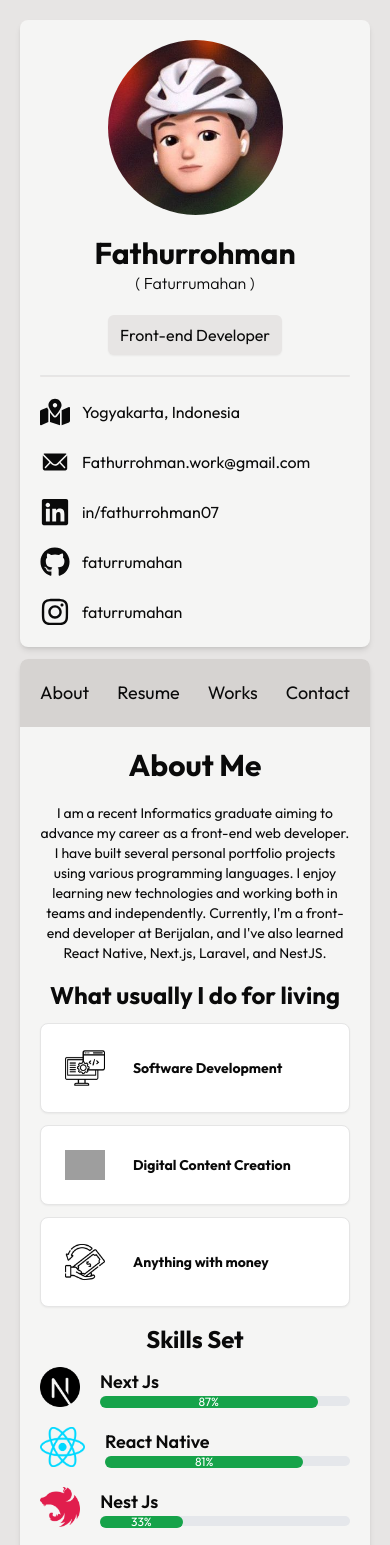
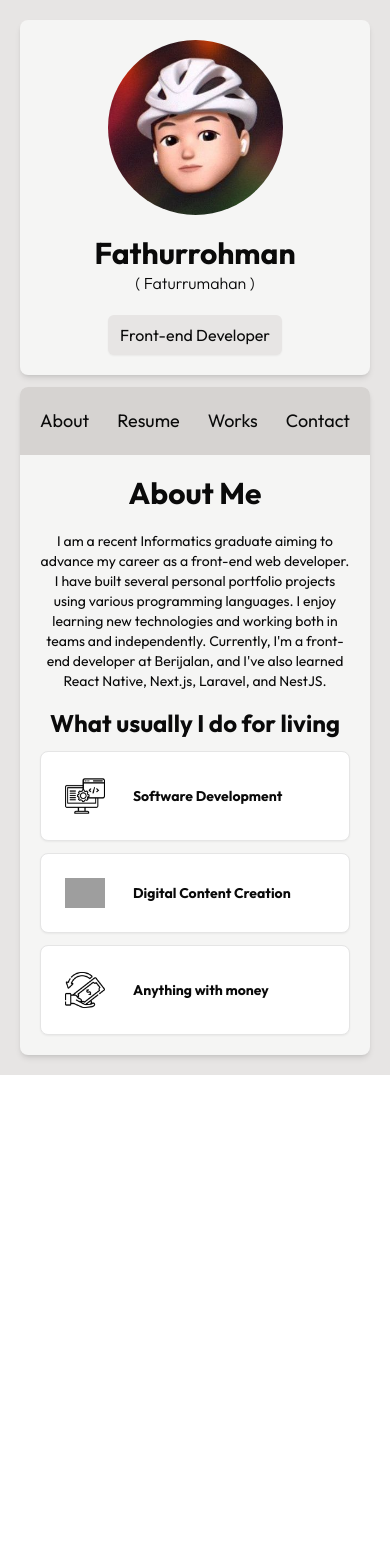
Before and after one commit to faturrumahan/faturrumahan-porto-next, a Next.js app: page / in a window 390 px wide. Shown: the top 1545 px of the page. After the commit the page ends 1075 px from the top, so only its background shows below. Built offline with nearby package versions, Linux system fonts and the light colour scheme; grey boxes are pictures that could not be loaded.

Commit message:
feat: refactor for mobile view

```diff
--- a/app/layout.tsx
+++ b/app/layout.tsx
@@ -11,7 +11,7 @@ const fontSans = FontSans({
 });
 
 export const metadata: Metadata = {
-  title: "Faturrumahan",
+  title: { template: "Faturrumahan | %s", default: "Faturrumahan" },
   description: "faturrumahan portofolio page",
 };
 
--- a/app/page.tsx
+++ b/app/page.tsx
@@ -3,7 +3,7 @@ import ProfileBar from "@/components/organism/ProfileBar";
 
 export default function Home() {
   return (
-    <main className="flex flex-wrap gap-3 p-5 bg-stone-200 min-h-screen lg:p-10 lg:gap-5">
+    <main className="flex max-lg:flex-col gap-3 p-5 bg-stone-200 min-h-screen lg:p-10 lg:gap-5">
       <ProfileBar />
       <ContentBar />
     </main>
--- a/components/atoms/ContentItems/About/index.tsx
+++ b/components/atoms/ContentItems/About/index.tsx
@@ -2,6 +2,8 @@ import { Card } from "@/components/ui/card";
 import { experienceItems, skillItems, todoItems } from "@/lib/data";
 import Image from "next/image";
 import React from "react";
+import ExperienceLists from "../../ExperienceLists";
+import SkillLists from "../../SkillLists";
 
 const About = () => {
   return (
@@ -75,66 +77,12 @@ const About = () => {
           ))}
         </div>
       </section>
-      <div className="max-lg:flex max-lg:flex-col lg:grid lg:grid-cols-2 gap-5">
-        <section id="experience" className="max-lg:hidden">
-          <h3 className="font-bold text-2xl mb-3">Experiences</h3>
-          <ol className="relative border-s border-gray-300">
-            {experienceItems.toReversed().map((item, index) => (
-              <li key={index + item.title} className="ms-4">
-                <div className="absolute w-3 h-3 bg-gray-300 rounded-full mt-1.5 -start-1.5 border"></div>
-                <p className="mb-1 text-sm font-normal leading-none text-gray-400">
-                  {item.date.start + " - " + (item.date.end || "Now")}
-                </p>
-                <h3 className="text-lg font-semibold">
-                  {item.title} at {item.company}{" "}
-                  <span className="text-gray-500 text-sm">
-                    {" "}
-                    - {item.status}
-                  </span>
-                </h3>
-                <p className="mb-4 text-base font-normal text-gray-500">
-                  {item.description}
-                </p>
-              </li>
-            ))}
-          </ol>
+      <div className="lg:grid lg:grid-cols-2 gap-5 max-lg:hidden">
+        <section id="experience">
+          <ExperienceLists />
         </section>
         <section id="skill">
-          <h3 className="font-bold text-2xl mb-3 max-lg:text-center">
-            Skills Set
-          </h3>
-          <div className="flex flex-col gap-5">
-            {skillItems.map((item, index) => (
-              <div key={index} className="flex gap-5 items-center">
-                <Image
-                  src={item.image}
-                  alt={item.title + "logo"}
-                  width={0}
-                  height={0}
-                  sizes="100vw"
-                  className="w-fit h-10"
-                />
-                <div className="w-full">
-                  <h5 className="text-lg font-semibold">{item.title}</h5>
-                  <div className="w-full bg-gray-200 rounded-full h-2.5">
-                    <div
-                      className="bg-green-600 h-3 rounded-full text-white"
-                      style={{ width: item.level }}
-                    >
-                      <p className="flex items-center text-xs leading-none justify-center">
-                        {item.level}
-                      </p>
-                    </div>
-                  </div>
-                </div>
-              </div>
-            ))}
-            <p className="text-sm text-gray-500 max-lg:text-center">
-              Disclaimer: The confidence levels indicated here reflect my
-              proficiency in various programming languages. You are welcome to
-              assess my skill level based on my recent work and projects.
-            </p>
-          </div>
+          <SkillLists />
         </section>
       </div>
     </div>
--- a/components/atoms/ContentItems/Resume/index.tsx
+++ b/components/atoms/ContentItems/Resume/index.tsx
@@ -1,21 +1,12 @@
-import Images from "@/assets/Images";
-import Image from "next/image";
 import React from "react";
+import ExperienceLists from "../../ExperienceLists";
+import SkillLists from "../../SkillLists";
 
 const Resume = () => {
   return (
-    <div className="flex flex-col w-full h-full justify-center items-center gap-10 lg:mt-16">
-      <Image
-        src={Images.CONSTRUCTION}
-        alt="construction"
-        width={0}
-        height={0}
-        sizes="100vw"
-        className="w-1/2 h-fit"
-      />
-      <p className="max-lg:text-center lg:text-2xl">
-        This page is not done yet. Please comeback again later
-      </p>
+    <div className="flex flex-col gap-3">
+      <ExperienceLists />
+      <SkillLists />
     </div>
   );
 };
--- a/components/atoms/ContentItems/Works/index.tsx
+++ b/components/atoms/ContentItems/Works/index.tsx
@@ -35,7 +35,7 @@ const Works = () => {
     <>
       <section
         id="works-header"
-        className="flex lg:gap-10 max-lg:justify-between"
+        className="flex md:gap-10 justify-between md:justify-center lg:justify-start"
       >
         <h2
           className={`cursor-pointer hover:underline underline-offset-4 ${
--- /dev/null
+++ b/components/atoms/ExperienceLists/index.tsx
@@ -0,0 +1,29 @@
+import { experienceItems } from "@/lib/data";
+import React from "react";
+
+const ExperienceLists = () => {
+  return (
+    <>
+      <h3 className="font-bold text-2xl mb-3">Experiences</h3>
+      <ol className="relative border-s border-gray-300">
+        {experienceItems.toReversed().map((item, index) => (
+          <li key={index + item.title} className="ms-4">
+            <div className="absolute w-3 h-3 bg-gray-300 rounded-full mt-1.5 -start-1.5 border"></div>
+            <p className="mb-1 text-sm font-normal leading-none text-gray-400">
+              {item.date.start + " - " + (item.date.end || "Now")}
+            </p>
+            <h3 className="text-lg font-semibold">
+              {item.title} at {item.company}{" "}
+              <span className="text-gray-500 text-sm"> - {item.status}</span>
+            </h3>
+            <p className="mb-4 text-base font-normal text-gray-500">
+              {item.description}
+            </p>
+          </li>
+        ))}
+      </ol>
+    </>
+  );
+};
+
+export default ExperienceLists;
--- /dev/null
+++ b/components/atoms/SkillLists/index.tsx
@@ -0,0 +1,45 @@
+import { skillItems } from "@/lib/data";
+import Image from "next/image";
+import React from "react";
+
+const SkillLists = () => {
+  return (
+    <>
+      <h3 className="font-bold text-2xl mb-3">Skills Set</h3>
+      <div className="flex flex-col gap-5">
+        {skillItems.map((item, index) => (
+          <div key={index} className="flex gap-5 items-center">
+            <Image
+              src={item.image}
+              alt={item.title + "logo"}
+              width={0}
+              height={0}
+              sizes="100vw"
+              className="w-fit h-10"
+            />
+            <div className="w-full">
+              <h5 className="text-lg font-semibold">{item.title}</h5>
+              <div className="w-full bg-gray-200 rounded-full h-2.5">
+                <div
+                  className="bg-green-600 h-3 rounded-full text-white"
+                  style={{ width: item.level }}
+                >
+                  <p className="flex items-center text-xs leading-none justify-center">
+                    {item.level}
+                  </p>
+                </div>
+              </div>
+            </div>
+          </div>
+        ))}
+        <p className="text-sm text-gray-500 max-lg:text-center">
+          Disclaimer: The confidence levels indicated here reflect my
+          proficiency in various programming languages. You are welcome to
+          assess my skill level based on my recent work and projects.
+        </p>
+      </div>
+    </>
+  );
+};
+
+export default SkillLists;
--- a/components/molecules/ContactList/index.tsx
+++ b/components/molecules/ContactList/index.tsx
@@ -4,7 +4,7 @@ import React from "react";
 
 const ContactList = () => {
   return (
-    <div className="flex flex-col gap-5 w-full">
+    <div className="flex flex-col gap-5 w-full max-lg:hidden">
       {contactItems.map((item, index) => (
         <ContactItem key={index}>
           {item.icon}
--- a/components/molecules/ContentHeader/index.tsx
+++ b/components/molecules/ContentHeader/index.tsx
@@ -42,10 +42,12 @@ const ContentHeader: React.FC<IContentHeaderProps> = ({ selectedContent }) => {
         {selectedMenu.contentTitle}
       </h1>
       <div className="max-lg:w-full p-5 lg:px-10 lg:py-5 lg:rounded-bl-lg lg:rounded-tr bg-stone-300">
-        <ul className="flex lg:gap-10 text-lg max-lg:justify-between">
+        <ul className="flex md:gap-10 text-lg max-md:justify-between justify-center">
           {menu.map((item, index) => (
             <li
-              className="hover:cursor-pointer"
+              className={`hover:cursor-pointer ${
+                item.name == "Resume" && "lg:hidden"
+              }`}
               key={index}
               onClick={() => menuHandler(item)}
             >
--- a/components/organism/ContentBar/index.tsx
+++ b/components/organism/ContentBar/index.tsx
@@ -9,7 +9,7 @@ const ContentBar = () => {
     setContent(selectedContent);
   };
   return (
-    <div className="bg-stone-100 rounded-lg lg:flex-1 shadow-md overflow-y-auto ">
+    <div className="bg-stone-100 rounded-lg lg:flex-1 shadow-md overflow-y-auto max-lg:min-w-full">
       <ContentHeader selectedContent={onSelectContent} />
       <div className="p-5 lg:px-7 lg:py-10">
         <ContentBody content={content} />
--- a/components/organism/DetailProjectBar/index.tsx
+++ b/components/organism/DetailProjectBar/index.tsx
@@ -41,7 +41,9 @@ const DetailProjectBar = ({ data }: { data: any }) => {
                 width={0}
                 height={0}
                 sizes="100vw"
-                className="w-16 lg:w-28 h-fit rounded cursor-pointer transition duration-500 hover:translate-y-2"
+                className={`w-16 lg:w-28 h-fit rounded cursor-pointer transition duration-500 hover:translate-y-2 ${
+                  image !== selectedImage && "grayscale"
+                }`}
                 onClick={selectImageHandler(image)}
               />
             ))}
--- a/components/organism/ProfileBar/index.tsx
+++ b/components/organism/ProfileBar/index.tsx
@@ -6,7 +6,7 @@ const ProfileBar = () => {
   return (
     <div className="max-lg:p-5 lg:px-7 lg:py-10 bg-stone-100 rounded-lg w-full lg:w-1/5 items-center flex flex-col gap-5 shadow-md h-fit lg:sticky lg:top-0">
       <ProfileOverview />
-      <hr className="w-full h-[1.5px] bg-stone-200 rounded" />
+      <hr className="w-full h-[1.5px] bg-stone-200 rounded max-lg:hidden" />
       <ContactList />
     </div>
   );
```
